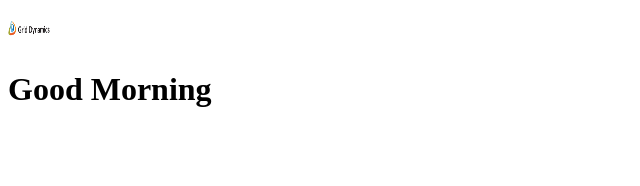
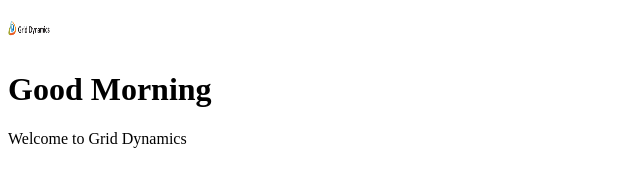
Before and after one commit to AdrianVerde24/GD_Internship, a plain HTML site: page index.html in a window 1280 px wide. Shown: the whole page, without its empty margins (0-640 px from the left). Drawn offline with Linux system fonts and the light colour scheme; files whose address does not match are found by name.

```diff
--- a/index.html
+++ b/index.html
@@ -1,3 +1,6 @@
 <img src="/Users/adriangreen/Desktop/GITBasicstask/GD_Internship/Img/grid.png" alt="Smiley face" width="42" height="42" style="vertical-align:bottom">
 
 <H1>Good Morning</H1>
+
+
+<body>Welcome to Grid Dynamics</body>
```
Also changed, not shown: 1 other file.
